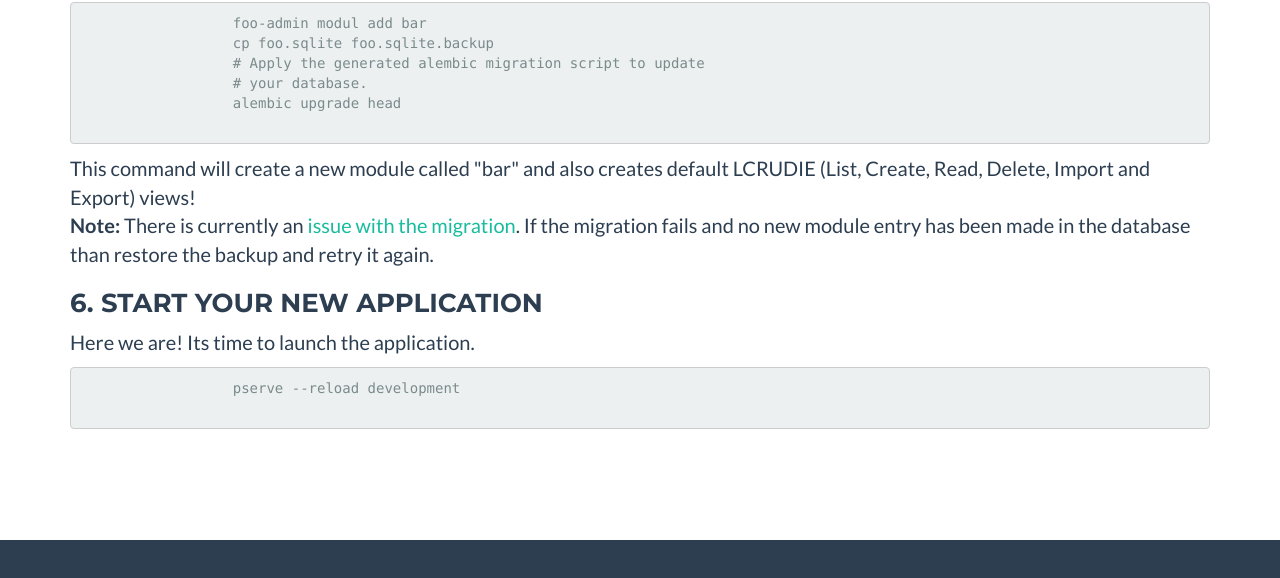
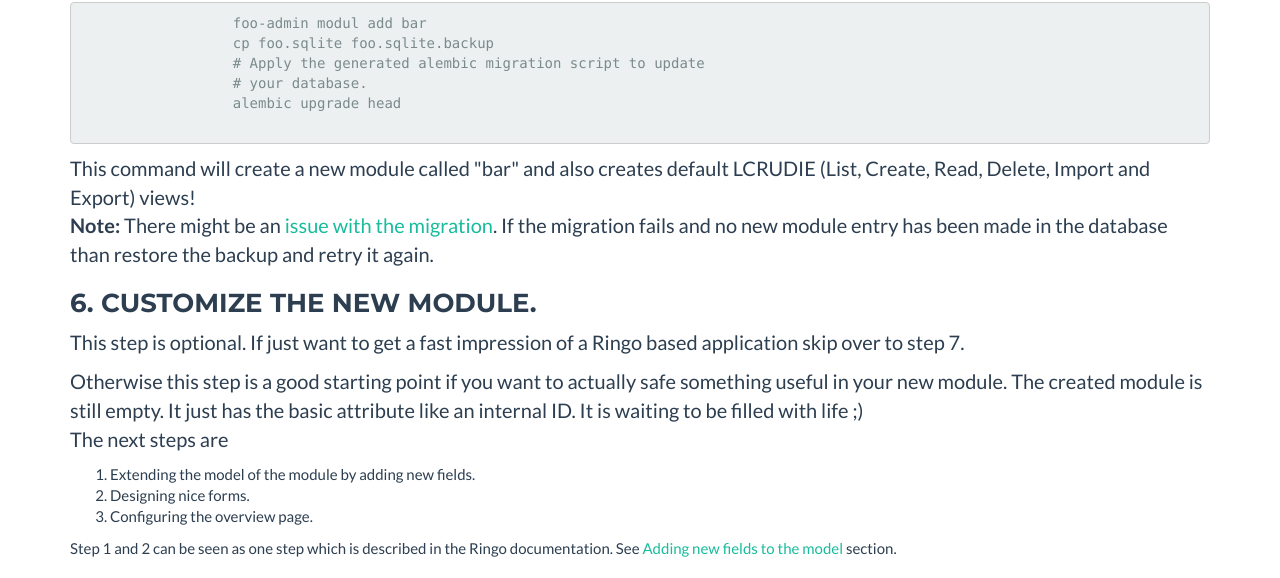
Before and after one commit to ringo-framework/website, a plain HTML site: page index.html in a window 1280 px wide. Shown: the part 4392-4970 px from the top of the page. Drawn offline with nearby package versions, Linux system fonts and the light colour scheme.

Commit message:
Worked on the get started section. Added hints how to add fields to the module by referencing the ringo documentation.

```diff
--- a/index.html
+++ b/index.html
@@ -336,14 +336,34 @@
                   <p>This command will create a new module called "bar" and also
                   creates default LCRUDIE (List, Create, Read, Delete, Import
                   and Export) views!<br>
-                  <strong>Note:</strong> There is currently an <a
+                  <s></s><strong>Note:</strong> There might be an <a
                   href="https://bitbucket.org/ti/ringo/issue/82/migration-of-the-database-for-the-first"
                   taregt="_blank">issue with the
                   migration</a>. If the migration fails and no new module
                   entry has been made in the database than restore the backup
                   and retry it again.
                   </p>
-                  <h3>6. Start your new application</h3>
+                  <h3>6. Customize the new module.</h3>
+                  <p>This step is optional. If just want to
+                  get a fast impression of a Ringo based application skip over
+                  to step 7.</p>
+                  <p>Otherwise this step is a good starting point if you
+                  want to actually safe something useful in your new module.
+                  The created module is still empty. It just has the basic
+                  attribute like an internal ID. It is waiting to be filled
+                  with life ;)<br>
+                  The next steps are
+                  <ol>
+                    <li>Extending the model of the module by adding new fields.</li>
+                    <li>Designing nice forms.</li>
+                    <li>Configuring the overview page.</li>
+                  </ol>
+                  Step 1 and 2 can be seen as one step which is described in
+                  the Ringo documentation. See <a
+                  href="http://ringo.readthedocs.org/en/latest/development.html#adding-new-fields-to-the-model"
+                  target="_blank">Adding new fields to the model</a> section.<br>
+                  </p>
+                  <h3>7. Start your new application</h3>
                   <p>Here we are! Its time to launch the application.</p>
                   <pre>
                   pserve --reload development
```
